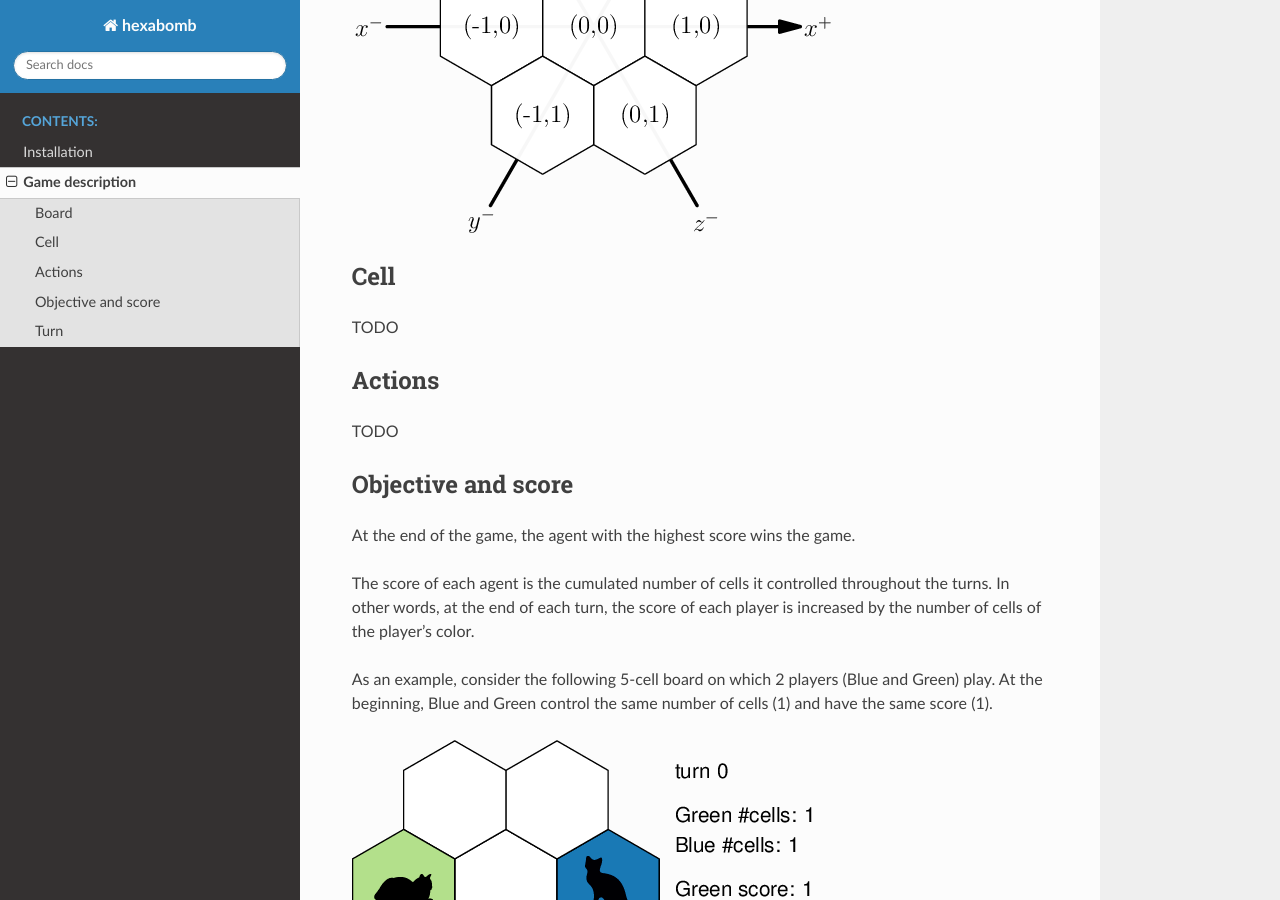
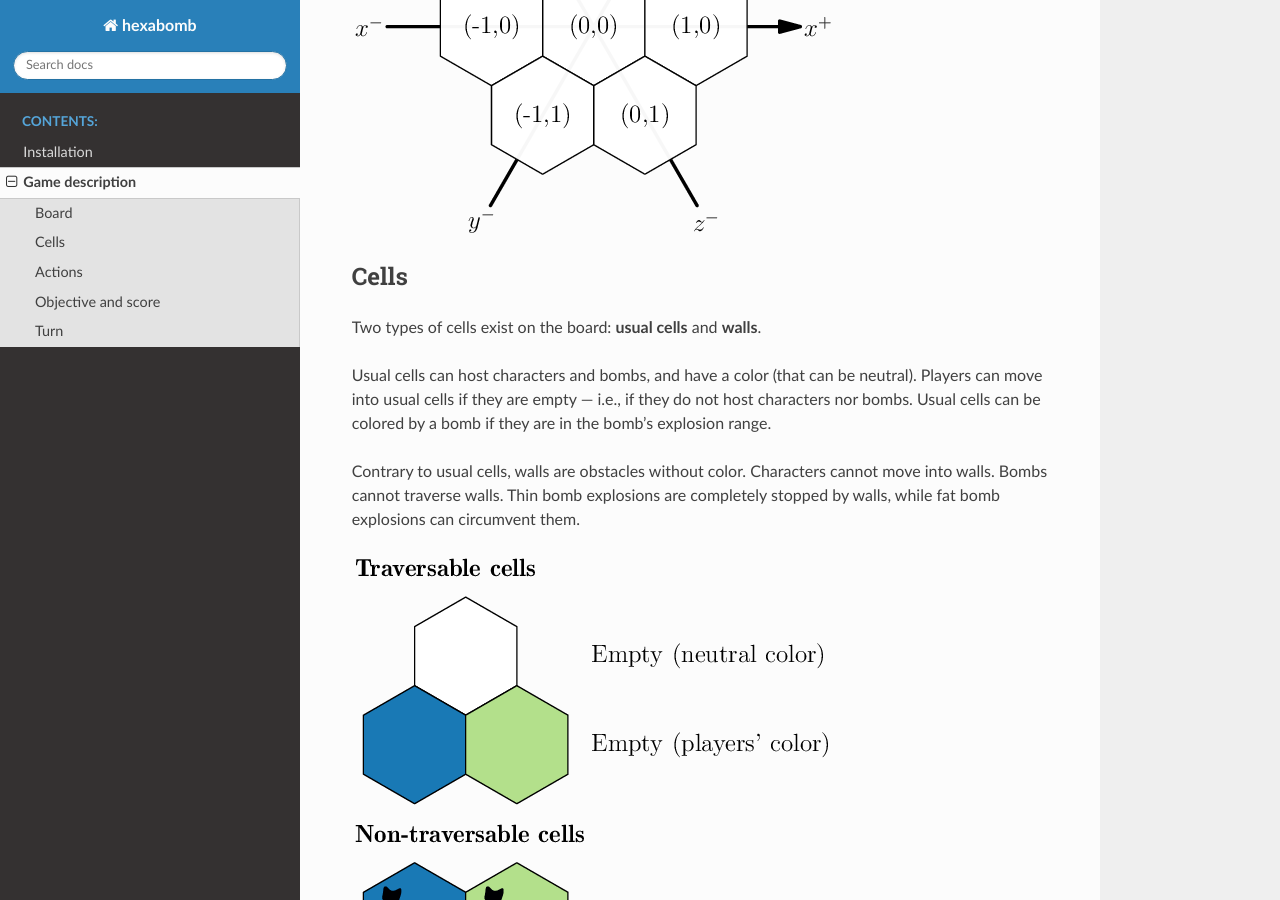
Before and after one commit to netorcai/hexabomb, a Sphinx documentation site: the page built from docs/game.rst, in a window 1280 px wide and 900 px high, scrolled down 1611 px. Built offline with Sphinx 7.4.7 and the Read the Docs theme 2.0.0, drawn with Linux system fonts in a browser that asks for light colours.

Commit message:
[doc] rtd: cells

```diff
--- a/docs/game.rst
+++ b/docs/game.rst
@@ -55,9 +55,24 @@ and that going into a given direction always results in the same coordinate tran
    :scale: 100 %
    :alt: coordinates transformations
 
-Cell
-----
-TODO
+Cells
+-----
+Two types of cells exist on the board: **usual cells** and **walls**.
+
+Usual cells can host characters and bombs, and have a color (that can be neutral).
+Players can move into usual cells if they are empty — i.e., if they do not host characters nor bombs.
+Usual cells can be colored by a bomb if they are in the bomb's explosion range.
+
+Contrary to usual cells, walls are obstacles without color.
+Characters cannot move into walls.
+Bombs cannot traverse walls.
+Thin bomb explosions are completely stopped by walls,
+while fat bomb explosions can circumvent them.
+
+
+.. image:: img/cell_types.png
+   :scale: 100 %
+   :alt: figuration of cell types
 
 Actions
 -------
```
Also changed, not shown: docs/img/board_example.png, docs/img/cell_types.png (added), docs/img/cell_types.svg (added), docs/img/fat_bomb.svg (added), docs/img/thin_bomb.svg, 8 other files.
